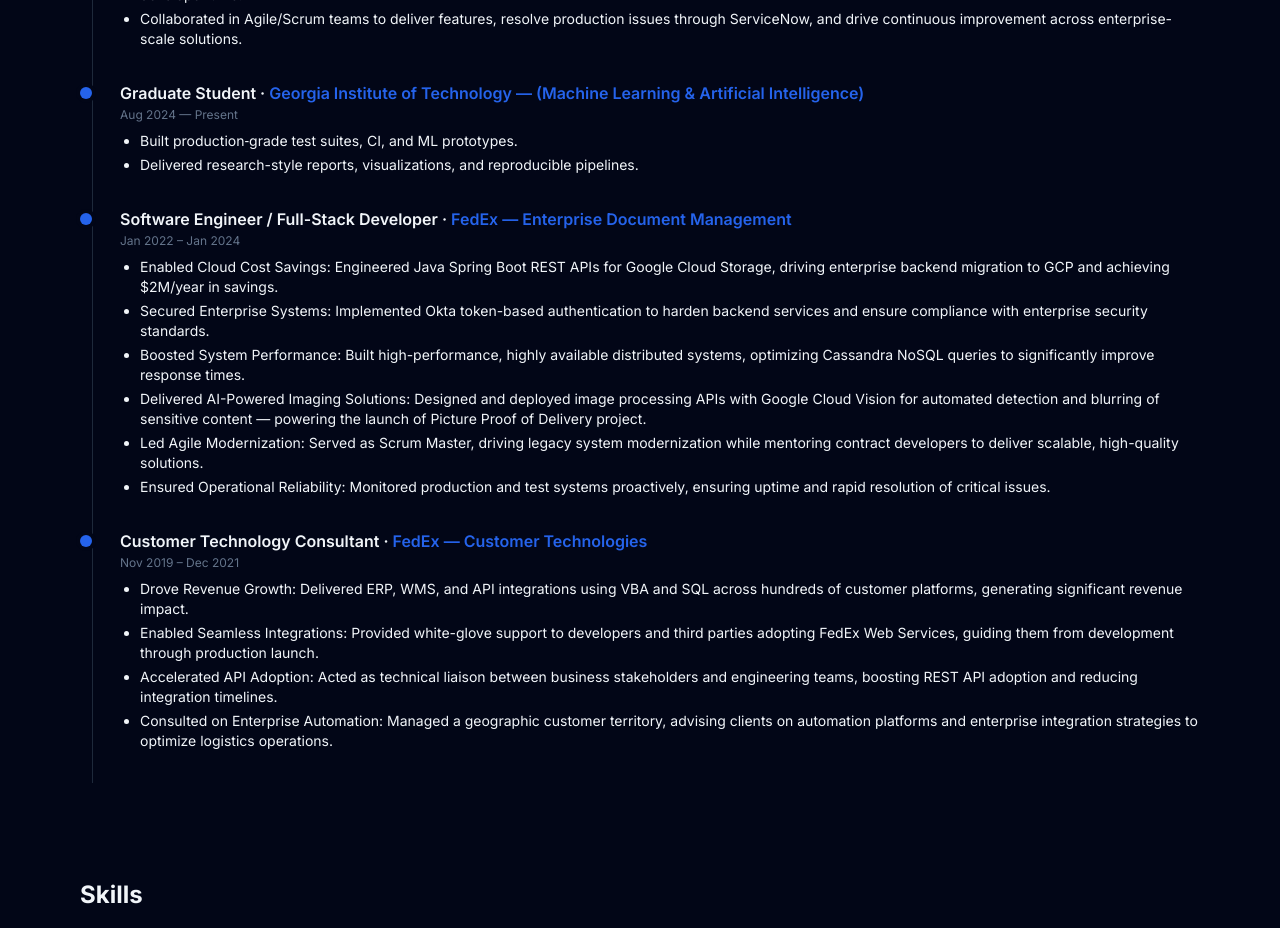
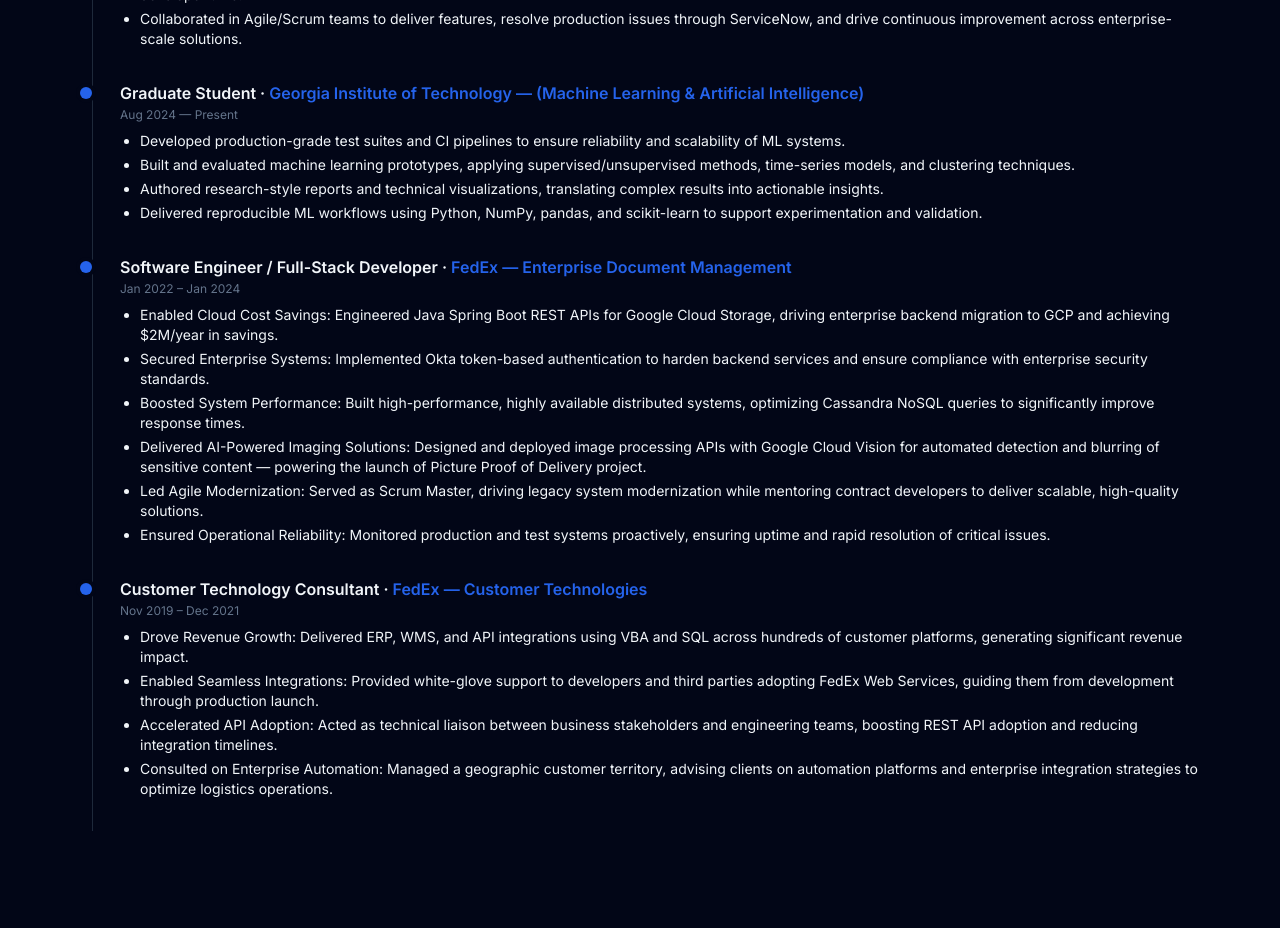
Before and after one commit to laithse1/laithse1.github.io, a Next.js app: page / in a window 1280 px wide. Shown: the part 1820-2748 px from the top of the page. Built offline with nearby package versions, Linux system fonts and the light colour scheme.

Commit message:
ML for MS

```diff
--- a/src/data/experience.ts
+++ b/src/data/experience.ts
@@ -25,10 +25,12 @@
     company: 'Georgia Institute of Technology — (Machine Learning & Artificial Intelligence)',
     role: 'Graduate Student ',
     period: 'Aug 2024 — Present',
-    bullets: [
-      'Built production‑grade test suites, CI, and ML prototypes.',
-      'Delivered research-style reports, visualizations, and reproducible pipelines.'
-    ]
+bullets: [
+  'Developed production-grade test suites and CI pipelines to ensure reliability and scalability of ML systems.',
+  'Built and evaluated machine learning prototypes, applying supervised/unsupervised methods, time-series models, and clustering techniques.',
+  'Authored research-style reports and technical visualizations, translating complex results into actionable insights.',
+  'Delivered reproducible ML workflows using Python, NumPy, pandas, and scikit-learn to support experimentation and validation.'
+]
   },
 
   { company: 'FedEx — Enterprise Document Management',
```
